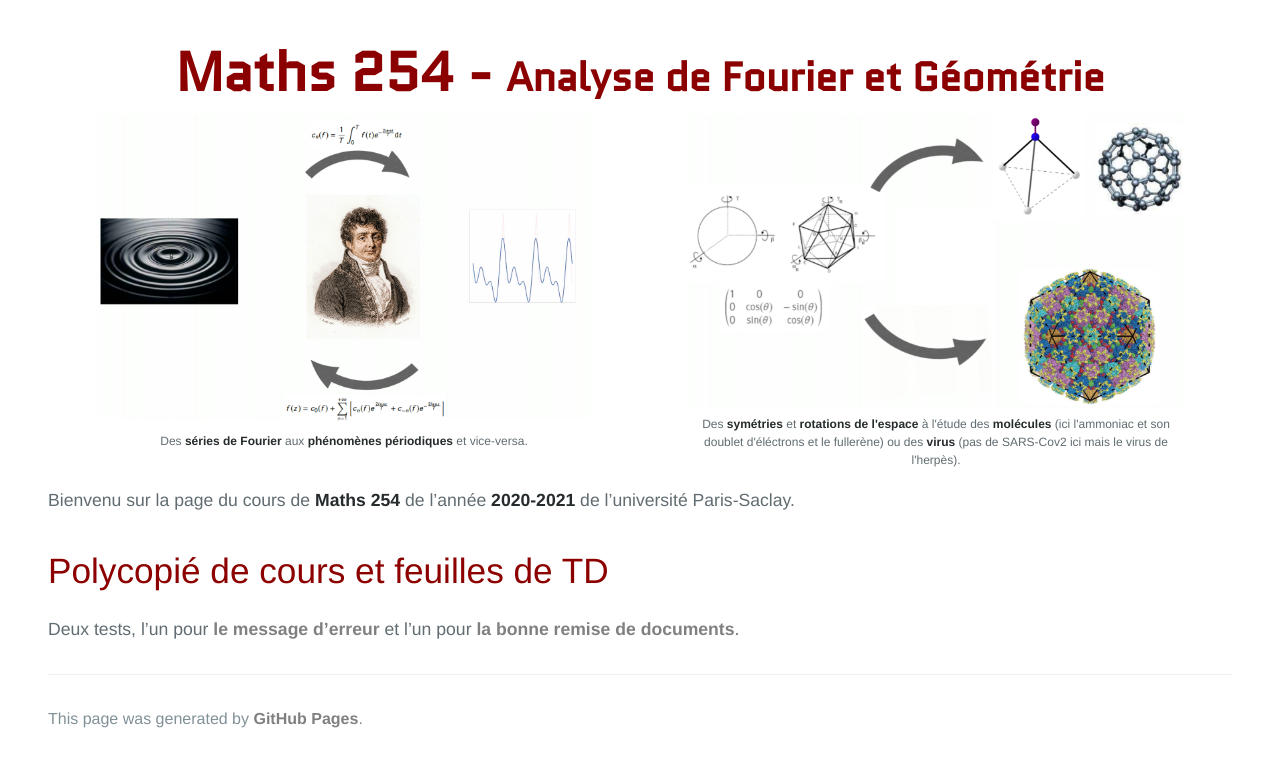
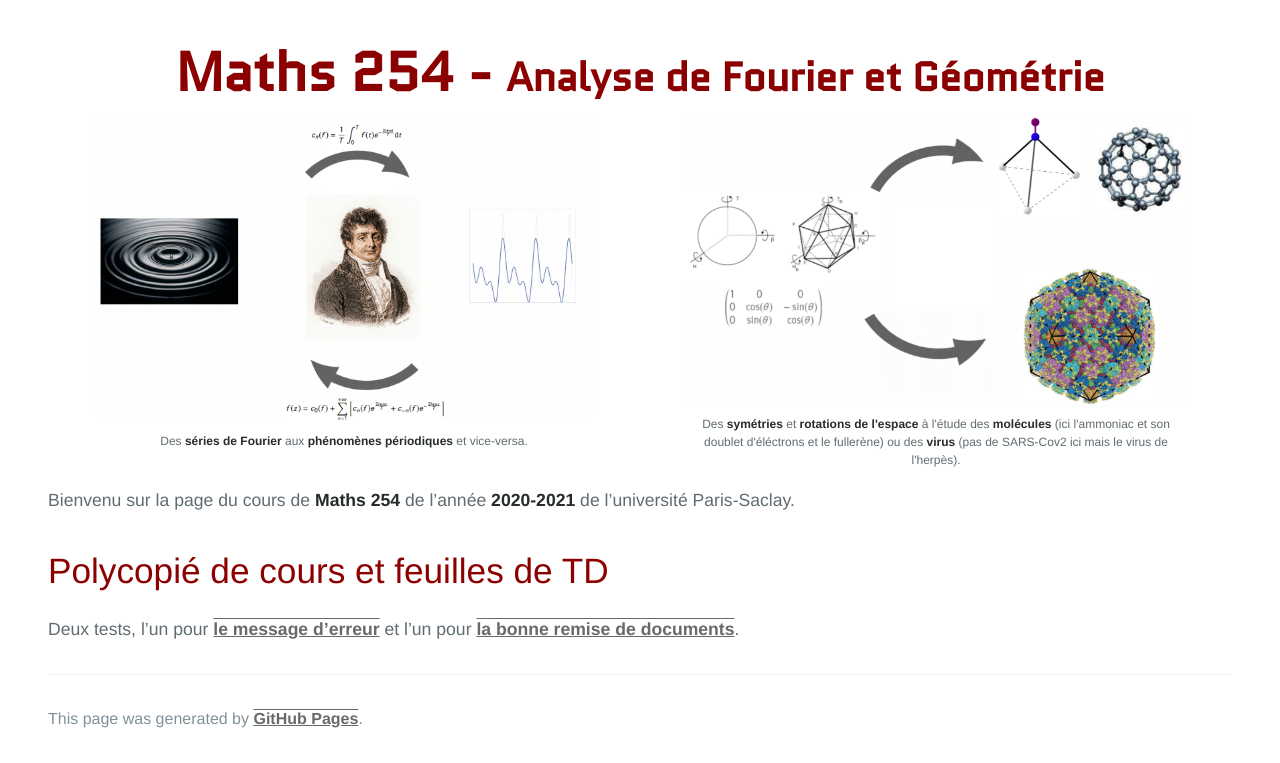
Before and after one commit to KevinDestagnol/algebre.github.io, a Jekyll site: the page built from index.md, in a window 1280 px wide. Shown: the part 260-1023 px from the top of the page. Built offline with Jekyll 4.4.1, drawn with Linux system fonts in a browser that asks for light colours; some web fonts are replaced; our own code applies the rules of GitHub Pages for plain Markdown files.

Commit message:
Update jekyll-theme-cayman.scss

```diff
--- a/_sass/jekyll-theme-cayman.scss
+++ b/_sass/jekyll-theme-cayman.scss
@@ -85,9 +85,9 @@ figcaption {
 }
 
 a{
-	color: #808080;
-	text-decoration: none;
-	font-weight: 900;
+	color: #696969;
+	text-decoration: underline overline #696969;
+	font-weight: 1000;
 }
 a:hover{
 	color: #800000;
@@ -156,7 +156,7 @@ a:hover{
 
   @include small {
     padding: 2rem 1rem;
-    height:114px;
+    height:116px;
   }
 }
 
```
